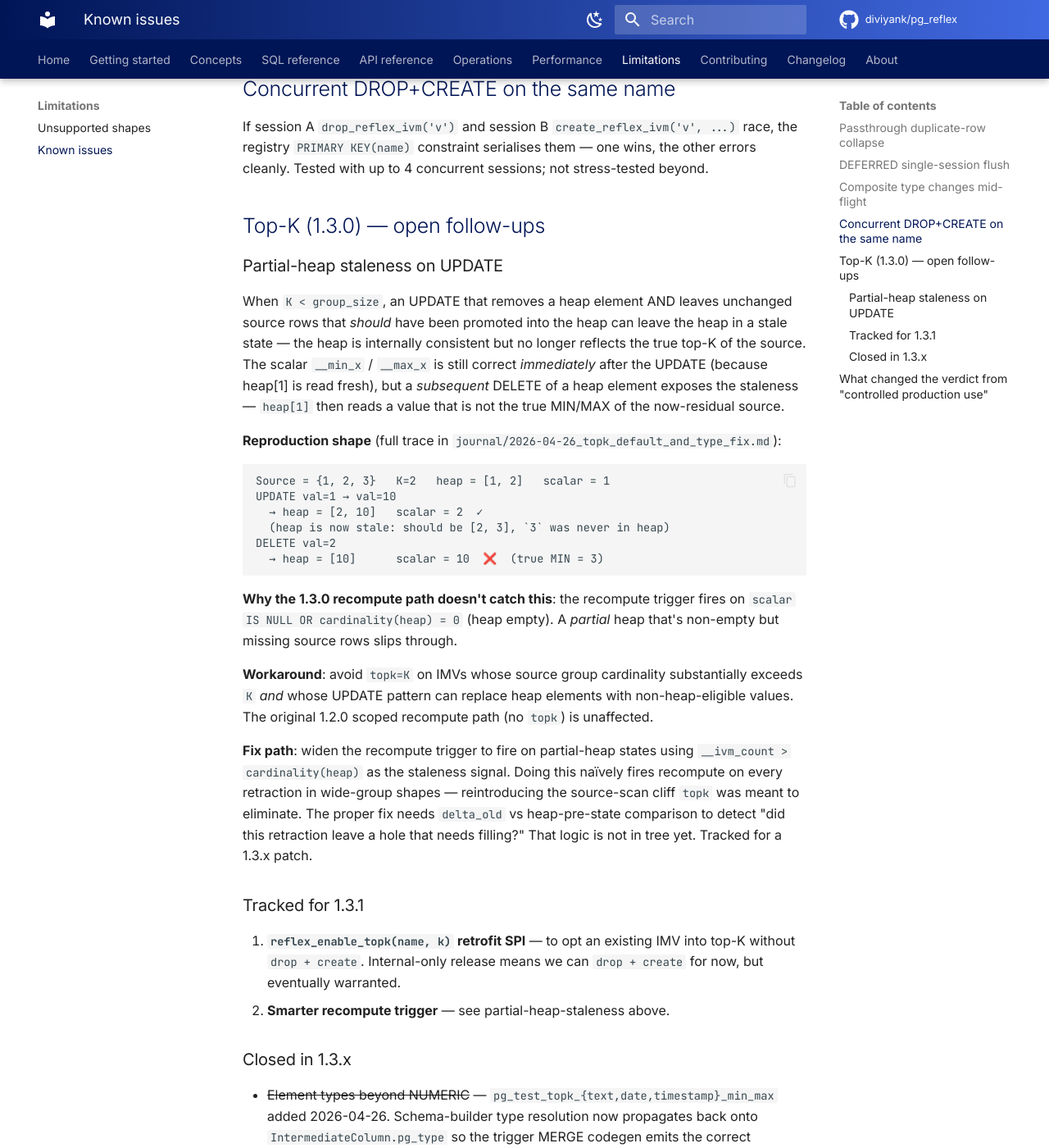
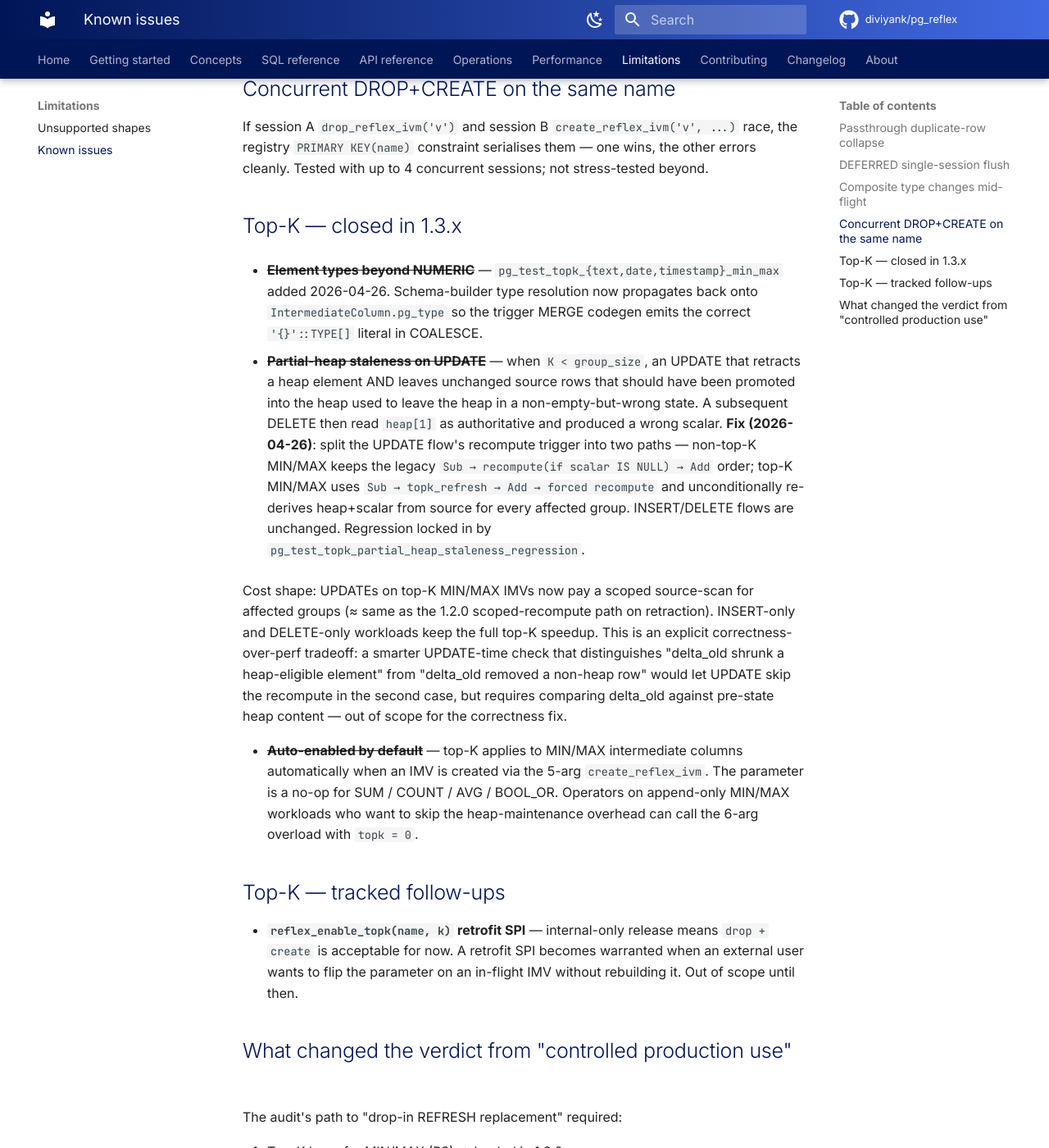
Before and after one commit to diviyank/pg_reflex, an MkDocs documentation site: the page built from docs/limitations/known-issues.md, in a window 1280 px wide and 1400 px high, scrolled down 812 px. Shown: the whole window at 82% size. Built offline with MkDocs 1.6.1 and Material for MkDocs 9.7.7, drawn with Linux system fonts in a browser that asks for light colours; comment, search, counter and statistics services are not loaded.

Commit message:
dev: top-K UPDATE staleness fix + auto-enable for MIN/MAX
Two correctness items + one default change:

1. Partial-heap staleness fix (trigger.rs)
   The UPDATE flow's recompute trigger now splits on `has_topk`:
   - Non-top-K MIN/MAX keeps the legacy `Sub → recompute(if scalar IS NULL) → Add`
     order (recompute MUST run before Add to avoid `LEAST(NULL, d.scalar) = d.scalar`
     swallowing unchanged source rows).
   - Top-K MIN/MAX uses `Sub → topk_refresh → Add → forced recompute` via the new
     `build_min_max_recompute_sql_force_topk` helper, which skips the null_check
     for top-K columns so every affected group gets a scoped source-scan
     recompute. Closes the partial-heap-staleness gap where the algebraic merge
     could land heap on K elements that aren't the true top-K (heap pre-update
     never held the unchanged rows that should fill it now). INSERT/DELETE flows
     unchanged.

2. Auto-enable top-K (lib.rs)
   `create_reflex_ivm` now defaults to `topk = 16` on every MIN/MAX intermediate
   column. Reflex detects MIN/MAX presence in the plan; the parameter is a no-op
   for SUM/COUNT/AVG/BOOL_OR. Operators on append-only MIN/MAX workloads can opt
   out via the 6-arg overload with `topk = 0`. Closes audit R3 hands-off.

3. Regression test (pg_test_correctness.rs)
   `pg_test_topk_partial_heap_staleness_regression` reproduces the minimal
   failing shape (5 rows / 1 group / K=2 / UPDATE val=1→10 then DELETE val=2)
   and locks in the fix.

Cost shape: UPDATEs on top-K MIN/MAX now pay scoped source-scan cost (≈ 1.2.0
scoped-recompute behavior). INSERT-only and DELETE-only workloads keep the
full top-K speedup. Explicit correctness > performance tradeoff.

Docs: README, runbook, and known-issues updated to reflect closed status.
Journal 2026-04-26_topk_default_and_type_fix.md rewritten end-to-end with
the bug repro, root cause, fix, cost shape, and re-attempted default-on
decision.

cargo pgrx test --features pg17 → 509/509 pass.

Co-Authored-By: Claude Opus 4.7 (1M context) <noreply@anthropic.com>

````diff
--- a/docs/limitations/known-issues.md
+++ b/docs/limitations/known-issues.md
@@ -20,61 +20,48 @@ If a source column's type changes (`ALTER TABLE ... ALTER COLUMN ... TYPE`), the
 
 If session A `drop_reflex_ivm('v')` and session B `create_reflex_ivm('v', ...)` race, the registry `PRIMARY KEY(name)` constraint serialises them — one wins, the other errors cleanly. Tested with up to 4 concurrent sessions; not stress-tested beyond.
 
-## Top-K (1.3.0) — open follow-ups
+## Top-K — closed in 1.3.x
 
-### Partial-heap staleness on UPDATE
-
-When `K < group_size`, an UPDATE that removes a heap element AND leaves
-unchanged source rows that *should* have been promoted into the heap can
-leave the heap in a stale state — the heap is internally consistent but
-no longer reflects the true top-K of the source. The scalar
-`__min_x` / `__max_x` is still correct *immediately* after the UPDATE
-(because heap[1] is read fresh), but a *subsequent* DELETE of a heap
-element exposes the staleness — `heap[1]` then reads a value that is
-not the true MIN/MAX of the now-residual source.
-
-**Reproduction shape** (full trace in
-`journal/2026-04-26_topk_default_and_type_fix.md`):
-
-```text
-Source = {1, 2, 3}   K=2   heap = [1, 2]   scalar = 1
-UPDATE val=1 → val=10
-  → heap = [2, 10]   scalar = 2  ✓
-  (heap is now stale: should be [2, 3], `3` was never in heap)
-DELETE val=2
-  → heap = [10]      scalar = 10  ❌  (true MIN = 3)
-```
-
-**Why the 1.3.0 recompute path doesn't catch this**: the recompute
-trigger fires on `scalar IS NULL OR cardinality(heap) = 0` (heap empty).
-A *partial* heap that's non-empty but missing source rows slips through.
-
-**Workaround**: avoid `topk=K` on IMVs whose source group cardinality
-substantially exceeds `K` *and* whose UPDATE pattern can replace heap
-elements with non-heap-eligible values. The original 1.2.0 scoped
-recompute path (no `topk`) is unaffected.
-
-**Fix path**: widen the recompute trigger to fire on partial-heap
-states using `__ivm_count > cardinality(heap)` as the staleness signal.
-Doing this naïvely fires recompute on every retraction in wide-group
-shapes — reintroducing the source-scan cliff `topk` was meant to
-eliminate. The proper fix needs `delta_old` vs heap-pre-state
-comparison to detect "did this retraction leave a hole that needs
-filling?" That logic is not in tree yet. Tracked for a 1.3.x patch.
-
-### Tracked for 1.3.1
-
-1. **`reflex_enable_topk(name, k)` retrofit SPI** — to opt an existing
-   IMV into top-K without `drop + create`. Internal-only release means
-   we can `drop + create` for now, but eventually warranted.
-2. **Smarter recompute trigger** — see partial-heap-staleness above.
-
-### Closed in 1.3.x
-
-- ~~Element types beyond NUMERIC~~ — `pg_test_topk_{text,date,timestamp}_min_max`
+- ~~**Element types beyond NUMERIC**~~ — `pg_test_topk_{text,date,timestamp}_min_max`
   added 2026-04-26. Schema-builder type resolution now propagates back
   onto `IntermediateColumn.pg_type` so the trigger MERGE codegen emits
   the correct `'{}'::TYPE[]` literal in COALESCE.
+
+- ~~**Partial-heap staleness on UPDATE**~~ — when `K < group_size`, an
+  UPDATE that retracts a heap element AND leaves unchanged source rows
+  that should have been promoted into the heap used to leave the heap
+  in a non-empty-but-wrong state. A subsequent DELETE then read
+  `heap[1]` as authoritative and produced a wrong scalar. **Fix
+  (2026-04-26)**: split the UPDATE flow's recompute trigger into two
+  paths — non-top-K MIN/MAX keeps the legacy `Sub → recompute(if scalar
+  IS NULL) → Add` order; top-K MIN/MAX uses `Sub → topk_refresh → Add →
+  forced recompute` and unconditionally re-derives heap+scalar from
+  source for every affected group. INSERT/DELETE flows are unchanged.
+  Regression locked in by `pg_test_topk_partial_heap_staleness_regression`.
+
+  Cost shape: UPDATEs on top-K MIN/MAX IMVs now pay a scoped source-scan
+  for affected groups (≈ same as the 1.2.0 scoped-recompute path on
+  retraction). INSERT-only and DELETE-only workloads keep the full
+  top-K speedup. This is an explicit correctness-over-perf tradeoff: a
+  smarter UPDATE-time check that distinguishes "delta_old shrunk a
+  heap-eligible element" from "delta_old removed a non-heap row" would
+  let UPDATE skip the recompute in the second case, but requires
+  comparing delta_old against pre-state heap content — out of scope
+  for the correctness fix.
+
+- ~~**Auto-enabled by default**~~ — top-K applies to MIN/MAX
+  intermediate columns automatically when an IMV is created via the
+  5-arg `create_reflex_ivm`. The parameter is a no-op for SUM / COUNT /
+  AVG / BOOL_OR. Operators on append-only MIN/MAX workloads who want
+  to skip the heap-maintenance overhead can call the 6-arg overload
+  with `topk = 0`.
+
+## Top-K — tracked follow-ups
+
+- **`reflex_enable_topk(name, k)` retrofit SPI** — internal-only
+  release means `drop + create` is acceptable for now. A retrofit SPI
+  becomes warranted when an external user wants to flip the parameter
+  on an in-flight IMV without rebuilding it. Out of scope until then.
 
 ## What changed the verdict from "controlled production use"
 
````
Also changed, not shown: README.md (+2 -2 lines), docs/operations/runbook.md (+9 -2 lines), journal/2026-04-26_topk_default_and_type_fix.md (+138 -104 lines), 3 other files.
